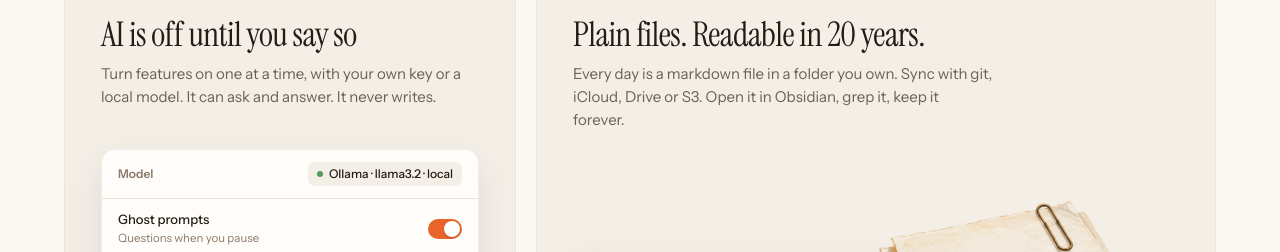
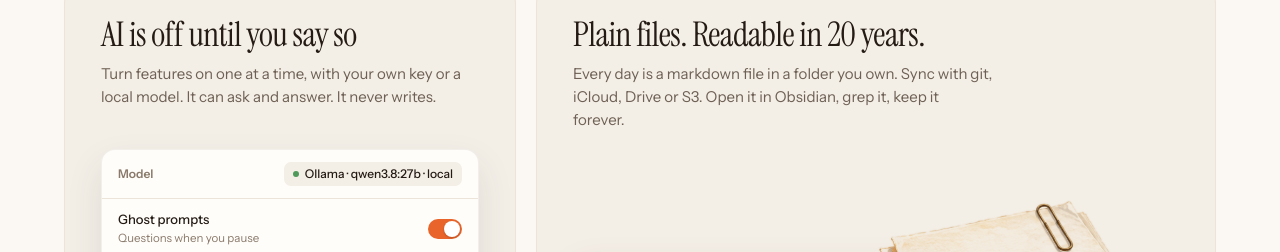
Before and after one commit to KacemMathlouthi/Daylily, a Next.js app in the folder apps/web/: page / in a window 1280 px wide. Shown: the part 3124-3376 px from the top of the page. Built offline with nearby package versions, Linux system fonts and the light colour scheme.

Commit message:
feat(web): show qwen3.8 as the local model

```diff
--- a/apps/web/components/landing/ai-toggles.tsx
+++ b/apps/web/components/landing/ai-toggles.tsx
@@ -43,7 +43,7 @@ export function AiToggles() {
         <span className="font-semibold text-ink-subtle text-xs">Model</span>
         <span className="flex items-center gap-1.5 rounded-[7px] bg-paper-tint px-2.25 py-1 font-medium text-ink text-xs">
           <span className="size-1.5 rounded-full bg-[#4f9a5a]" />
-          Ollama · llama3.2 · local
+          Ollama · qwen3.8:27b · local
         </span>
       </div>
       {FEATURES.map((feature) => (
```
